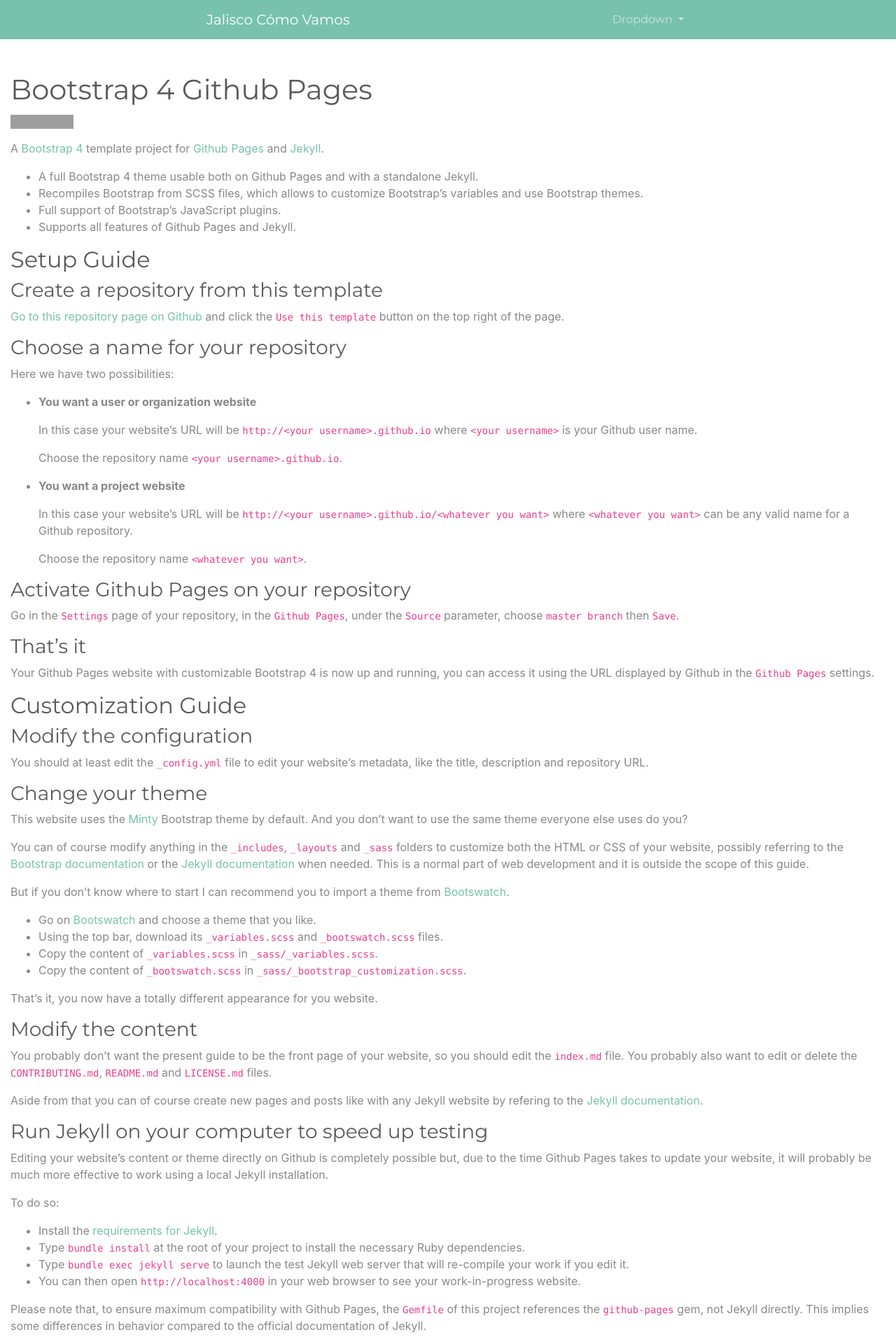
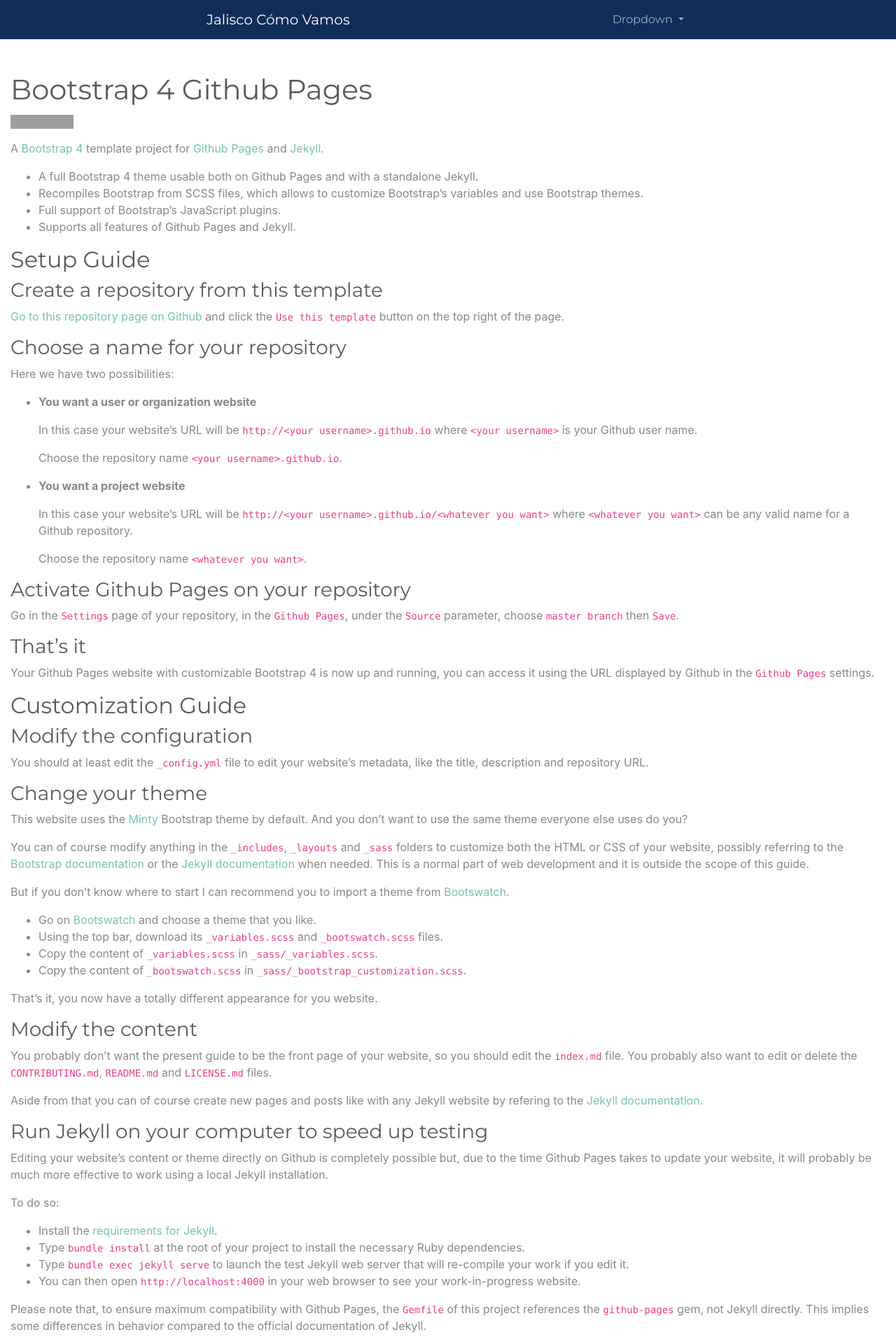
Before and after one commit to JaliscoComoVamos/epc2020, a Jekyll site: the page built from index.md, in a window 1280 px wide. Shown: the top 1920 px of the page at 70% size. Built offline with Jekyll 4.4.1, drawn with Linux system fonts in a browser that asks for light colours; grey boxes are pictures that could not be loaded.

Commit message:
Update header.html

```diff
--- a/_includes/header.html
+++ b/_includes/header.html
@@ -37,3 +37,7 @@
     </div>
   </div>
 </nav>
+
+<style>
+  .bg-primary{background-color: #132D5A !important;}
+</style>
```
